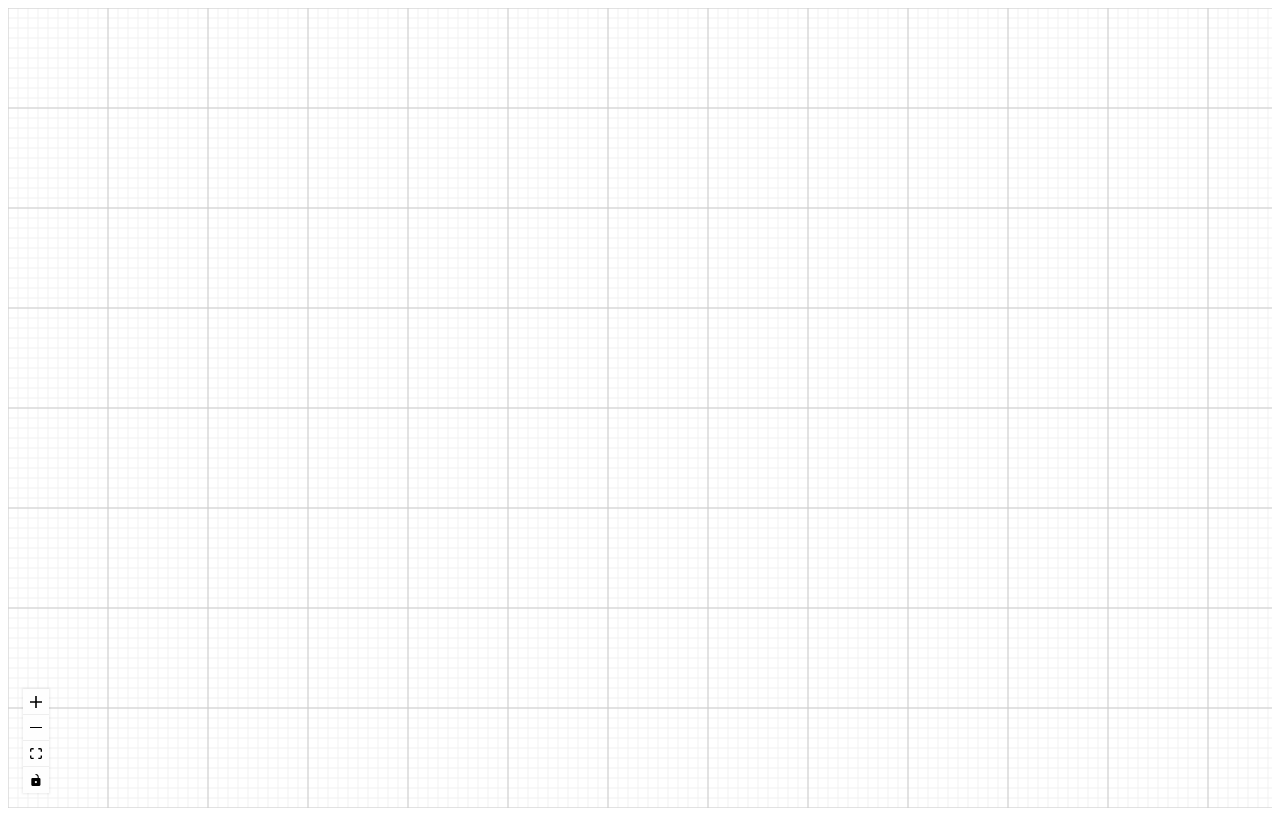
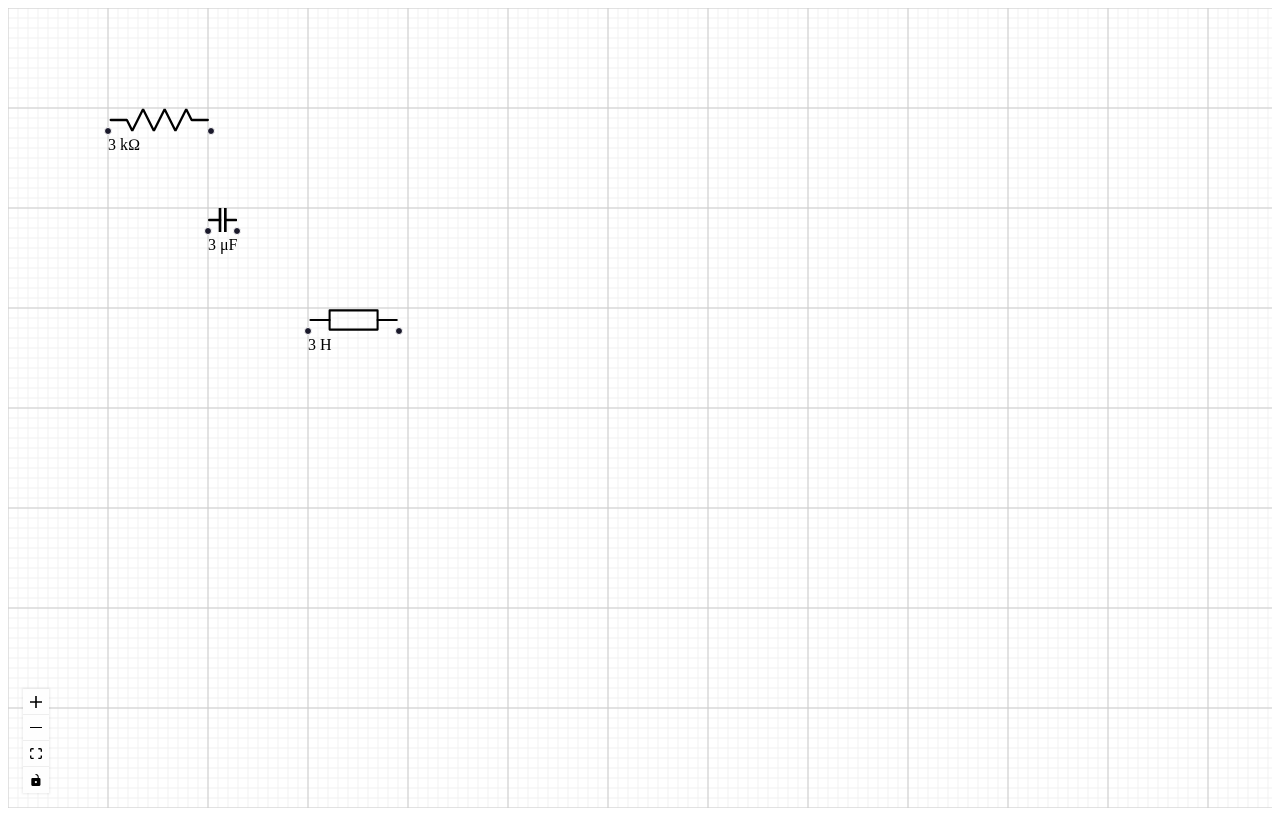
Before and after one commit to ankitck18/advanced-react-flow, a React (Create React App) app: page / in a window 1280 px wide. Built offline with nearby package versions, Linux system fonts and the light colour scheme.

Commit message:
feat:(main) displayed electrical components

```diff
--- a/src/Components/ElectricalComponent.jsx
+++ b/src/Components/ElectricalComponent.jsx
@@ -1,7 +1,22 @@
+import { Box, Typography } from '@mui/material'
 import React from 'react'
+import { Capacitor, Inductor, Resistor } from '../icons'
+import { getUnit } from '../utils';
+import { Handle, Position } from '@xyflow/react';
 
-export default function ElectricalComponent() {
+export default function ElectricalComponent({data}) {
+    const {value,type} = data
+    const unit = getUnit(type);
   return (
-    <div>ElectricalComponent</div>
+    <Box sx={{position:'relative'}}>
+        {type === "Resistor" && <Resistor height={24} />}
+        {type === "Capacitor" && <Capacitor height={24} />}
+        {type === "Inductor" && <Inductor height={24} />}
+        <div className='text-xs absolute'>
+            {value} {unit}
+        </div>
+        <Handle type='source' position={Position.Right} id="right"/>
+        <Handle type='source' position={Position.Left} id="right"/>
+    </Box>
   )
 }
--- a/src/Workflow/Workflow.js
+++ b/src/Workflow/Workflow.js
@@ -1,13 +1,16 @@
-import { ReactFlow,Background,Controls, useNodesState,useEdgesState, BackgroundVariant } from '@xyflow/react';
+import { ReactFlow,Background,Controls, useNodesState,useEdgesState, BackgroundVariant, ConnectionMode } from '@xyflow/react';
 import '@xyflow/react/dist/style.css';
 import { useCallback } from 'react';
 import { addEdge } from '@xyflow/react';
 import {v4 as uuid} from "uuid"
 import { COMPONENTS,initialNodes,initialEdges } from '../constants';
 import { Box } from '@mui/material';
+import ElectricalComponent from '../Components/ElectricalComponent';
 
 
-
+const nodeTypes ={
+  electricalComponent : ElectricalComponent
+}
 
 export const Workflow = () => {
   const [nodes,setNodes,onNodesChange] = useNodesState(initialNodes);
@@ -26,7 +29,9 @@ export const Workflow = () => {
         nodes={nodes}
         edges={edges}
         onNodesChange={onNodesChange}
-        onEdgesChange={onEdgesChange}>
+        onEdgesChange={onEdgesChange}
+        connectionMode={ConnectionMode.Loose}
+        nodeTypes={nodeTypes}>
         <Background variant={BackgroundVariant.Lines} gap={10} color="#f1f1f1" id="1"/>
         <Background variant={BackgroundVariant.Lines} gap={100} color="#ccc" id="2"/>
         <Controls />
--- a/src/constants/index.jsx
+++ b/src/constants/index.jsx
@@ -5,7 +5,27 @@ import { Battery,Resistor, Capacitor,Inductor,Bulb} from "../icons";
 
 export const initialEdges = [];
 
-export const initialNodes = [];
+export const initialNodes = [
+  {
+    id: "1",
+    position: { x: 100, y: 100 },
+    type: "electricalComponent",
+    data: { type: "Resistor", value: 3 },
+  },
+  {
+    id: "2",
+    position: { x: 200, y: 200 },
+    type: "electricalComponent",
+    data: { type: "Capacitor", value: 3 },
+  },
+  {
+    id: "3",
+    position: { x: 300, y: 300 },
+    type: "electricalComponent",
+    data: { type: "Inductor", value: 3 },
+  },
+];
+
 
 export const COMPONENTS = [
   {
--- a/src/utils/index.js
+++ b/src/utils/index.js
@@ -15,23 +15,23 @@ export function isPointInBox(point, box) {
 export function getUnit(type) {
   let unit;
   switch (type) {
-    case ElectricalComponentType.Resistor: {
+    case "Resistor": {
       unit = "kΩ";
       break;
     }
-    case ElectricalComponentType.Inductor: {
+    case "Inductor": {
       unit = "H";
       break;
     }
-    case ElectricalComponentType.Capacitor: {
+    case "Capacitor": {
       unit = "μF";
       break;
     }
-    case ElectricalComponentType.Battery: {
+    case "Battery": {
       unit = "V";
       break;
     }
-    case ElectricalComponentType.Bulb: {
+    case "Bulb": {
       unit = "W";
       break;
     }
```
